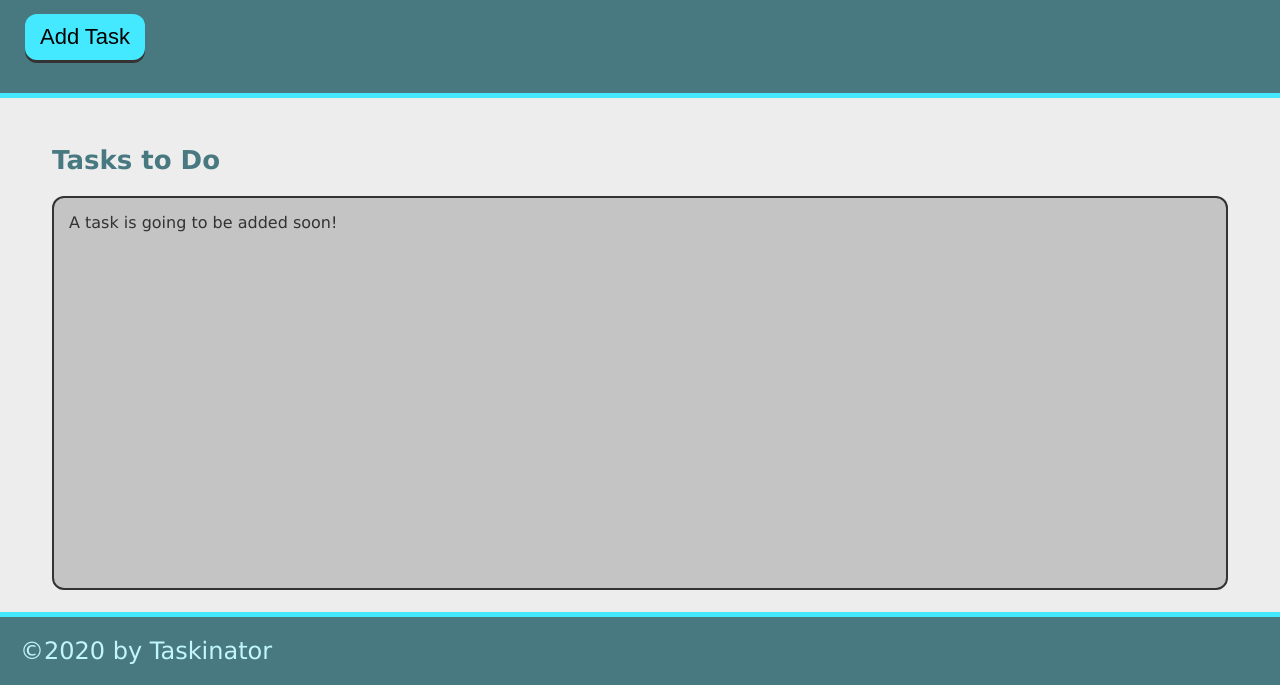
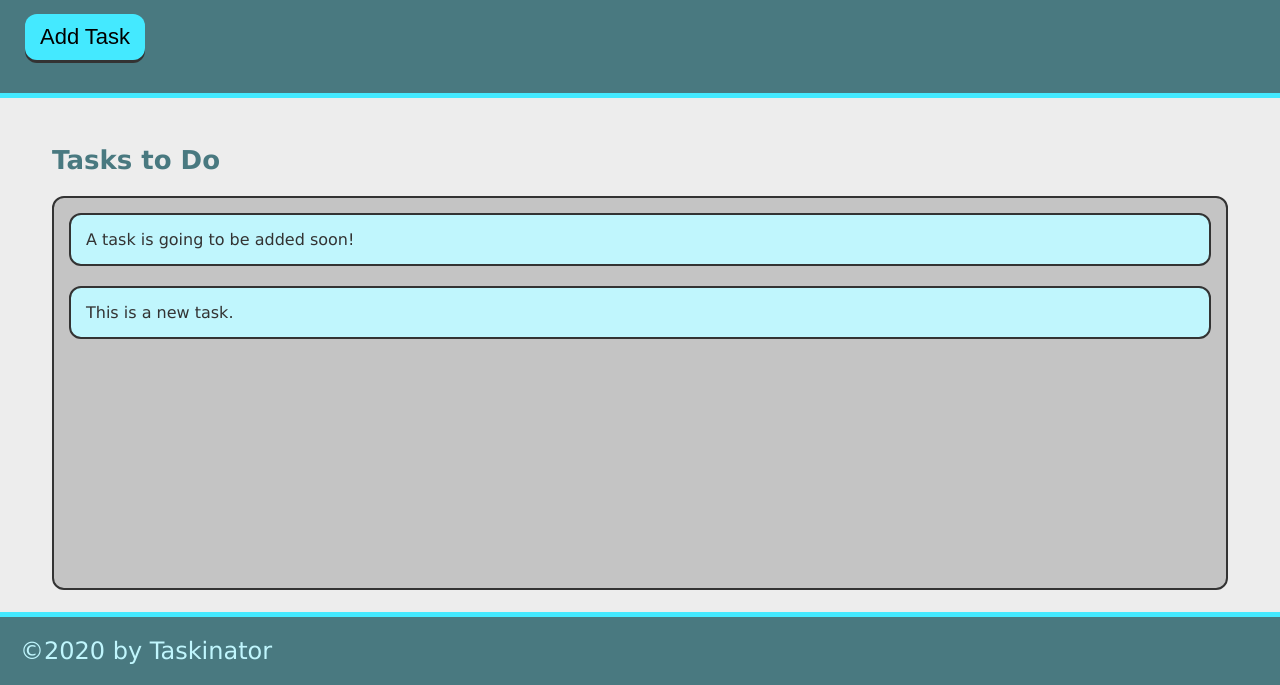
Before and after one commit to Jillium/taskinator, a plain HTML site: page index.html in a window 1280 px wide. Both pictures are taken after a click on the button "Add Task". Shown: the part 115-800 px from the top of the page. Drawn offline with Linux system fonts and the light colour scheme.

Commit message:
add ability to add task

```diff
--- a/assets/js/script.js
+++ b/assets/js/script.js
@@ -0,0 +1,18 @@
+// Assignment
+
+var buttonEl = document.querySelector("#save-task");
+var tasksToDoEl = document.querySelector("#tasks-to-do");
+
+
+
+//create task function
+var createTaskHandler = function() {
+    var listItemEl = document.createElement("li");
+    listItemEl.className = "task-item";
+    listItemEl.textContent = "This is a new task.";
+    tasksToDoEl.appendChild(listItemEl);
+}
+
+
+
+buttonEl.addEventListener("click", createTaskHandler);
--- a/index.html
+++ b/index.html
@@ -15,7 +15,7 @@
 
         <p>Click the button below to add a new task!</p>
 
-        <button class="btn">Add Task</button>
+        <button class="btn" id="save-task">Add Task</button>
     </header>
 
 
@@ -26,8 +26,8 @@
     <main class="page-content">
         <section class="task-list-wrapper">
             <h2 class="list-title">Tasks to Do</h2>
-                <ul class="task-list">
-                    <li class="task-item>">
+                <ul class="task-list" id="tasks-to-do">
+                    <li class="task-item">
                         A task is going to be added soon!
                     </li>
                 </ul>
```
